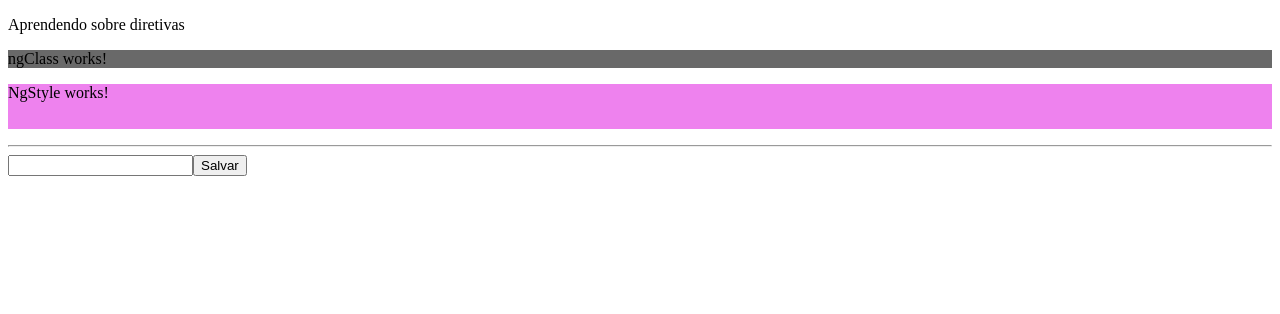
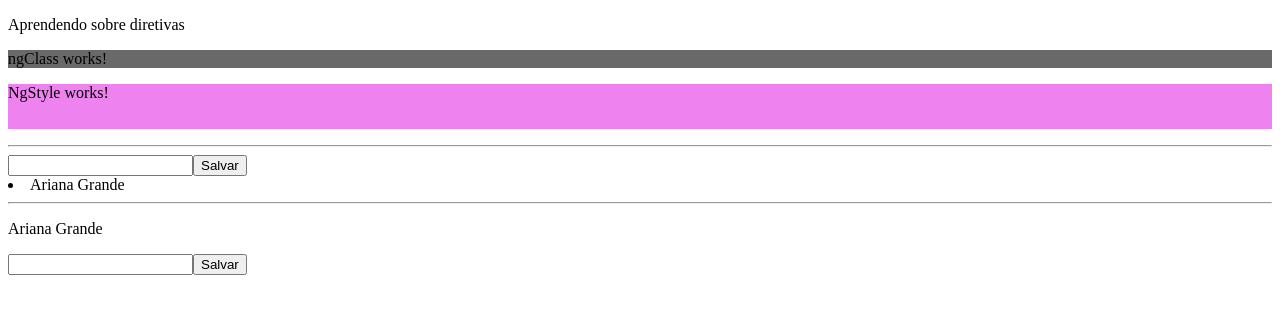
Before and after one commit to carlostsa10/helloword-Angular, an Angular app: page / in a window 1280 px wide. Shown: the top 314 px of the page. Built offline with nearby package versions, Linux system fonts and the light colour scheme.

Commit message:
utilizando ng template

```diff
--- a/src/app/diretivas-atributos/diretivas-atributos.component.html
+++ b/src/app/diretivas-atributos/diretivas-atributos.component.html
@@ -11,3 +11,14 @@
 <button (click)="salvar()">Salvar</button>
 
 <li *ngFor="let item of list">{{item.nome}} </li>
+
+<hr>
+
+<ng-template ngFor let-item [ngForOf]="list">
+    <p>
+        {{item.nome}}
+    </p>
+</ng-template>
+
+<input [(ngModel)]="nome">
+<button (click)="salvar()">Salvar</button>
--- a/src/app/diretivas-atributos/diretivas-atributos.component.ts
+++ b/src/app/diretivas-atributos/diretivas-atributos.component.ts
@@ -13,7 +13,7 @@
   public backcolor: string = "dimgray";
 
   public nome: string = ""
-  public list: Array <{nome: string}> = [];
+  public list: Array <{nome: string}> = [{nome: "Ariana Grande"}];
 
   constructor() {}
 
```
